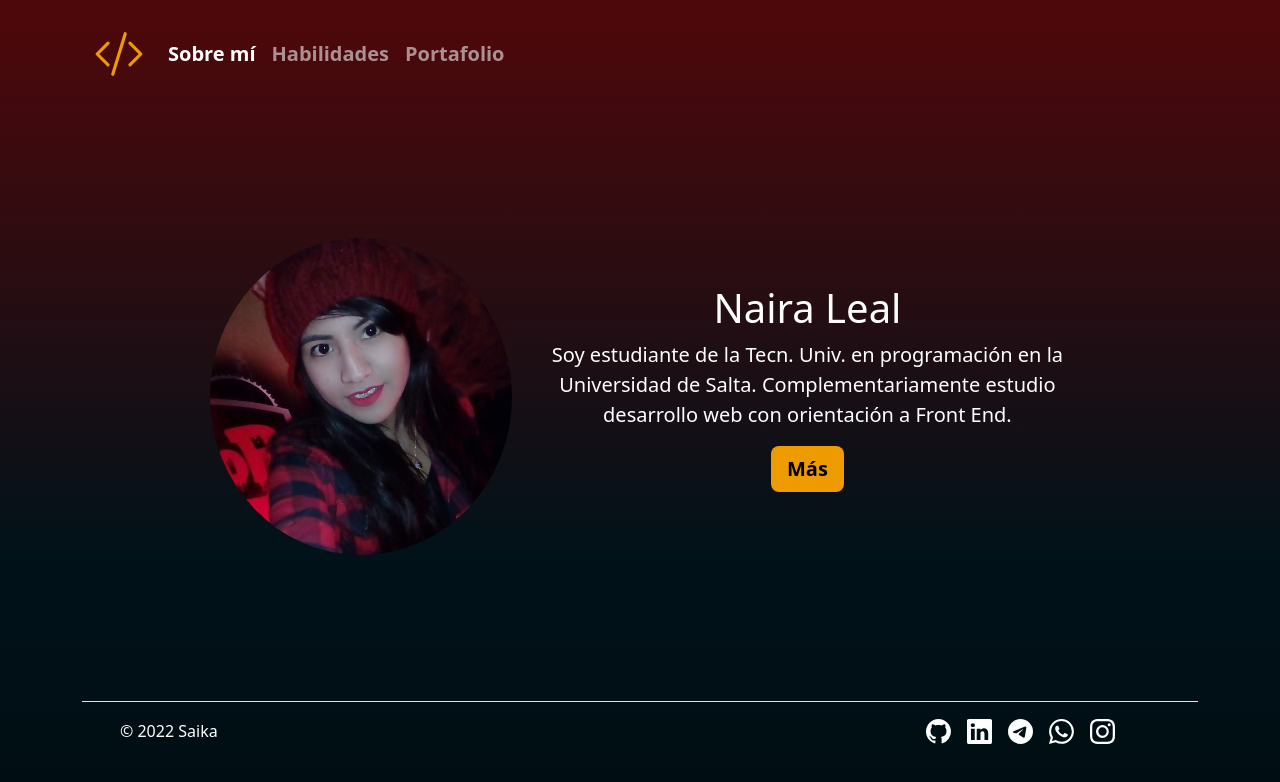
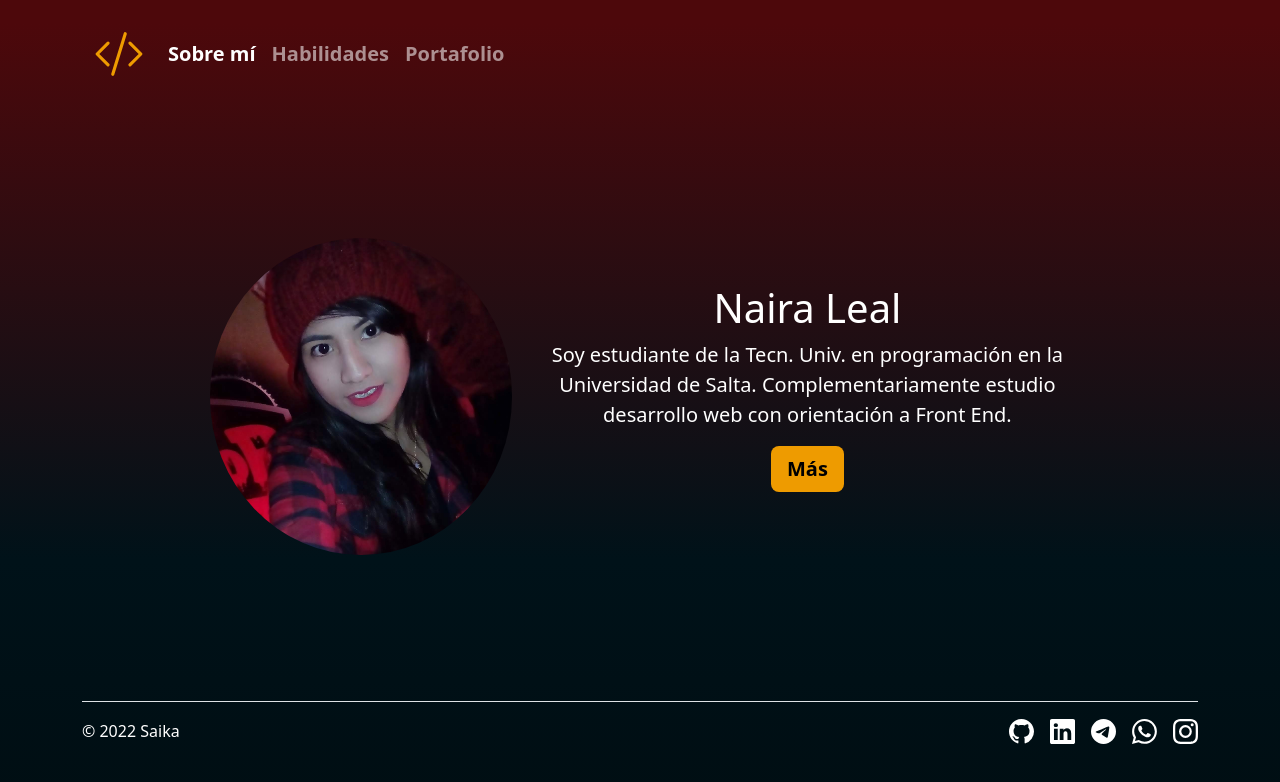
Before and after one commit to Naikl12/ID-Card, a plain HTML site: page index.html in a window 1280 px wide. Drawn offline with nearby package versions, Linux system fonts and the light colour scheme.

Commit message:
alineacion de footer

```diff
--- a/index.html
+++ b/index.html
@@ -69,13 +69,10 @@
 
     <footer class="mt-auto d-flex flex-wrap justify-content-between align-items-center py-3 my-4 border-top text-white">
       <div class="col-md-4 d-flex align-items-center">
-        <a href="/" class="mb-3 me-2 mb-md-0 text-muted text-decoration-none lh-1">
-          <svg class="bi" width="30" height="24"><use xlink:href="#bootstrap"></use></svg>
-        </a>
         <span class="mb-3 mb-md-0 text-white">© 2022 Saika</span>
       </div>
 
-      <ul class="nav col-md-4 justify-content-center list-unstyled d-flex">
+      <ul class="nav col-md-4 justify-content-end list-unstyled d-flex">
         <li class="ms-3"><a class="text-white" href="https://github.com/Naikl12"><svg xmlns="http://www.w3.org/2000/svg" width="25" height="25" fill="currentColor" class="bi bi-github" viewBox="0 0 16 16">
           <path d="M8 0C3.58 0 0 3.58 0 8c0 3.54 2.29 6.53 5.47 7.59.4.07.55-.17.55-.38 0-.19-.01-.82-.01-1.49-2.01.37-2.53-.49-2.69-.94-.09-.23-.48-.94-.82-1.13-.28-.15-.68-.52-.01-.53.63-.01 1.08.58 1.23.82.72 1.21 1.87.87 2.33.66.07-.52.28-.87.51-1.07-1.78-.2-3.64-.89-3.64-3.95 0-.87.31-1.59.82-2.15-.08-.2-.36-1.02.08-2.12 0 0 .67-.21 2.2.82.64-.18 1.32-.27 2-.27.68 0 1.36.09 2 .27 1.53-1.04 2.2-.82 2.2-.82.44 1.1.16 1.92.08 2.12.51.56.82 1.27.82 2.15 0 3.07-1.87 3.75-3.65 3.95.29.25.54.73.54 1.48 0 1.07-.01 1.93-.01 2.2 0 .21.15.46.55.38A8.012 8.012 0 0 0 16 8c0-4.42-3.58-8-8-8z"/>
         </svg></a></li>
```
